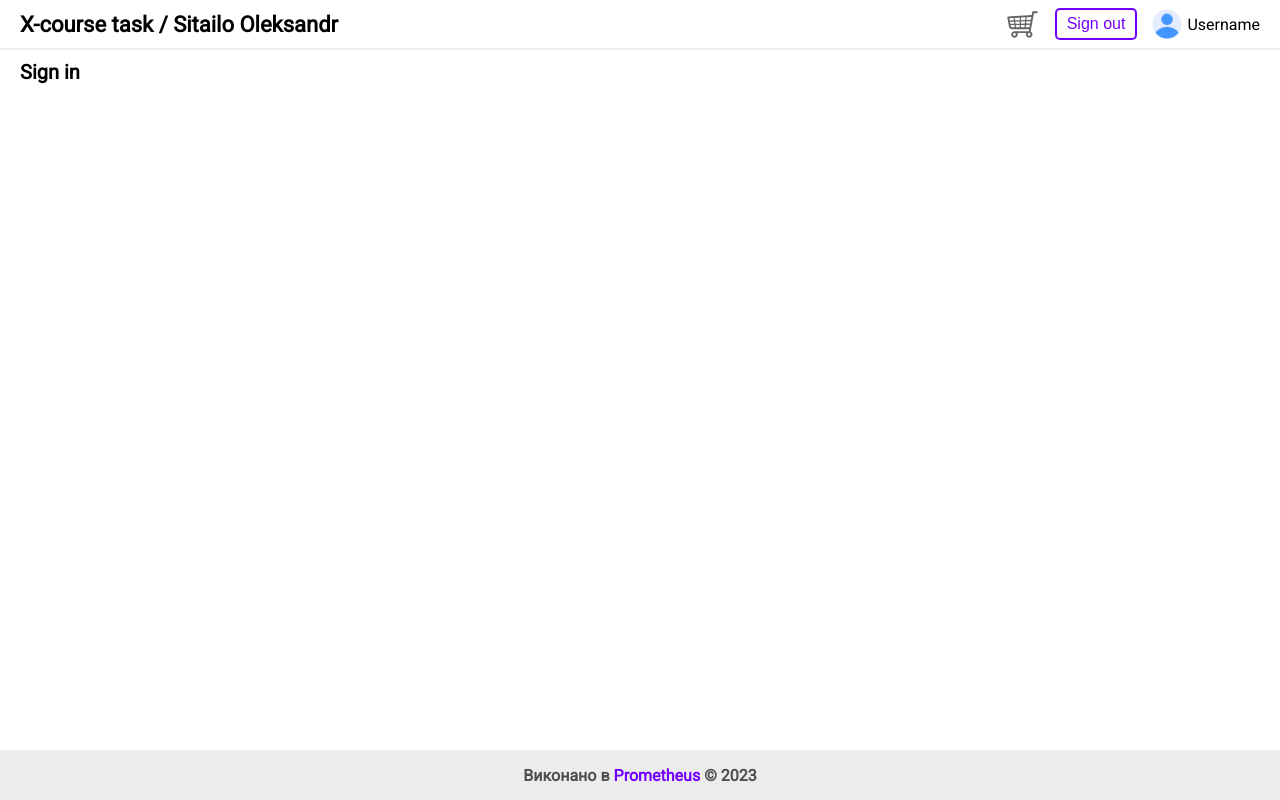
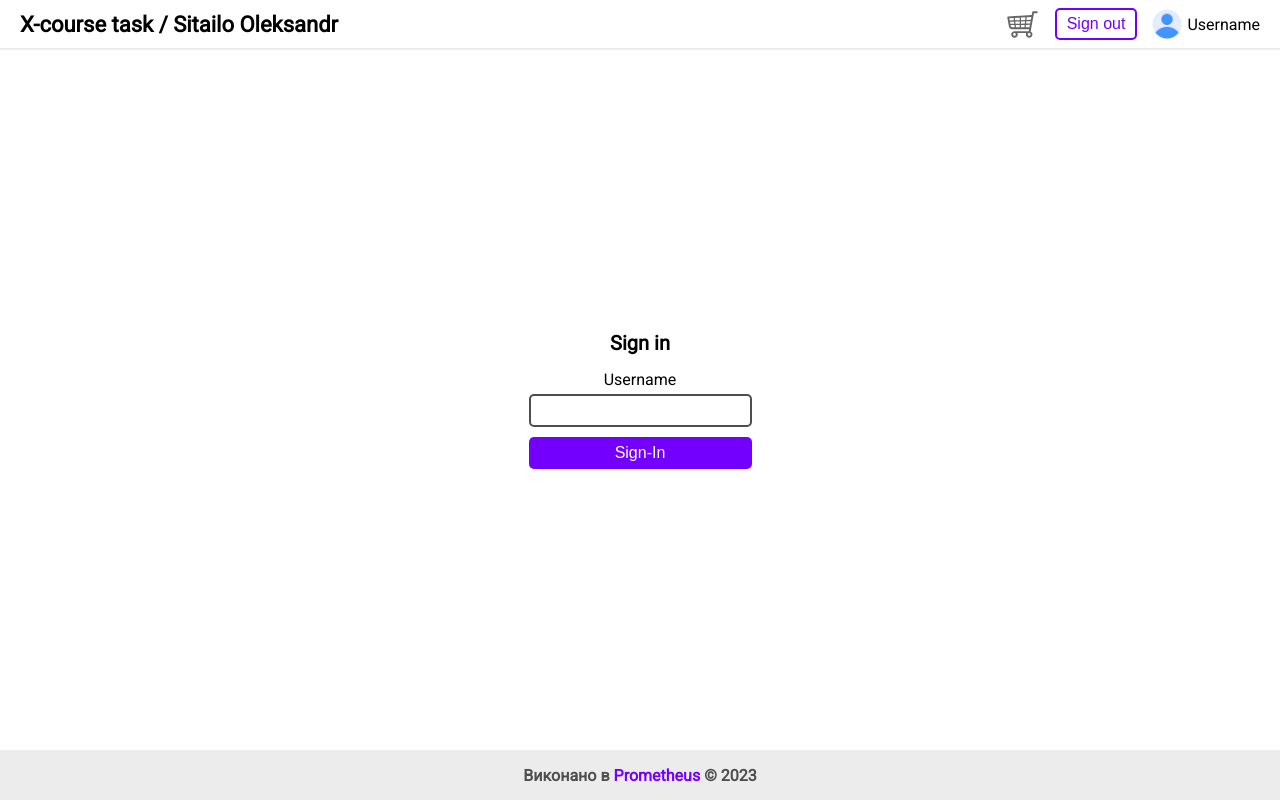
Before and after one commit to SoleksandrS/CiklumCourseProject, a React (Vite) app in the folder X-course-task/: page /signin in a window 1280 px wide. Built offline with nearby package versions, Linux system fonts and the light colour scheme.

Commit message:
feat: add sign-in form

```diff
--- /dev/null
+++ b/X-course-task/src/pages/SignIn/SignIn.module.scss
@@ -0,0 +1,40 @@
+@import "../../scss/variables.scss";
+
+.sign-in {
+  display: flex;
+  flex-direction: column;
+  height: 100%;
+  align-items: center;
+  justify-content: center;
+  gap: 15px;
+}
+
+.form {
+  display: flex;
+  flex-direction: column;
+  gap: 10px;
+}
+
+.row {
+  display: flex;
+  flex-direction: column;
+  align-items: center;
+  gap: 5px;
+}
+
+.label {
+  font-size: 1.6rem;
+}
+
+.input {
+  padding: 6px 10px;
+  font-size: 1.5rem;
+  border-radius: 5px;
+  border: 2px solid $colorContentLight;
+  outline: none;
+  transition: border-color .3s ease;
+
+  &:focus {
+    border-color: $colorPrimaryLight1;
+  }
+}
--- a/X-course-task/src/pages/SignIn/SignIn.tsx
+++ b/X-course-task/src/pages/SignIn/SignIn.tsx
@@ -1,7 +1,28 @@
+import { useCallback } from 'react';
+import { Button } from '../../components';
+
+import styles from './SignIn.module.scss';
+
 function SignIn() {
+  const onSubmitHandler = useCallback((event: React.FormEvent<HTMLFormElement>) => {
+    event.preventDefault();
+    console.log(event);
+  }, []);
+
   return (
-    <div>
+    <div className={styles['sign-in']}>
       <h1>Sign in</h1>
+      <form className={styles['form']} onSubmit={onSubmitHandler}>
+        <div className={styles['row']}>
+          <label className={styles['label']} htmlFor="user-name">
+            Username
+          </label>
+          <input className={styles['input']} type="text" id="user-name" name="user-name" />
+        </div>
+        <Button type="submit" typeStyleBtn="primary">
+          Sign-In
+        </Button>
+      </form>
     </div>
   );
 }
```
